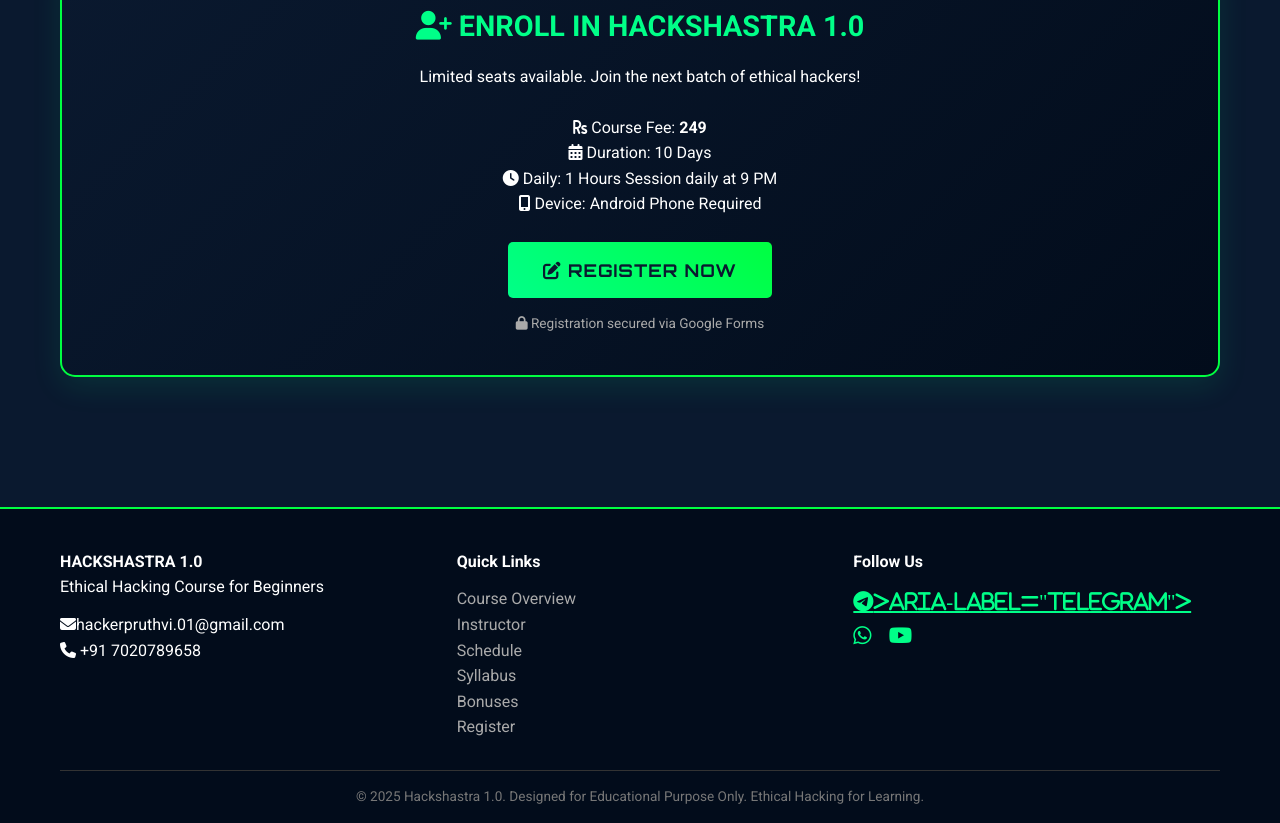
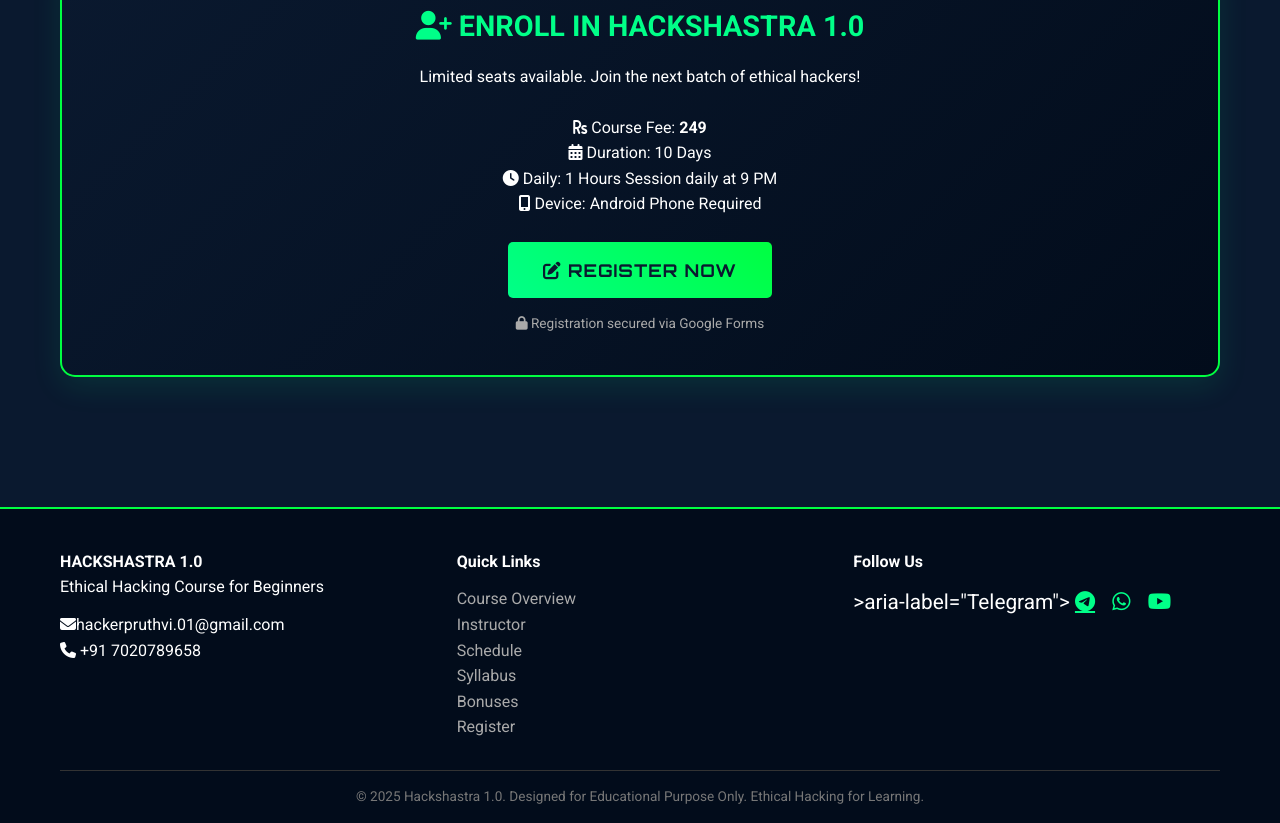
Before and after one commit to hackerpruthvi01-ctrl/Hackshastra-1.0, a plain HTML site: page index.html in a window 1280 px wide. Shown: the part 8902-9725 px from the top of the page. Drawn offline with nearby package versions, Linux system fonts and the light colour scheme.

Commit message:
Update index.html

```diff
--- a/index.html
+++ b/index.html
@@ -1902,8 +1902,8 @@
                 <div>
                     <h4>Follow Us</h4>
                     <div style="margin-top: 12px; font-size: 1.3rem;">
-                        <a href="https://t.me/Pruthvirajmagar"
-                            style="color: var(--cyber-green); margin-right: 12px;"<i class="fab fa-telegram">>aria-label="Telegram"></i></a>
+                       >aria-label="Telegram"> <a href="https://t.me/Pruthvirajmagar"
+                            style="color: var(--cyber-green); margin-right: 12px;"<i class="fab fa-telegram"></i></a>
                         <a href="https://wa.me/message/YG7IVBZ2W4OUK1" style="color: var(--cyber-green); margin-right: 12px;"><i class="fab fa-whatsapp"></i></a>
                         <a href="https://youtube.com/@itspruthvicreation7520" style="color: var(--cyber-green); margin-right: 12px;"><i class="fab fa-youtube"></i></a>
                     </div>
```
